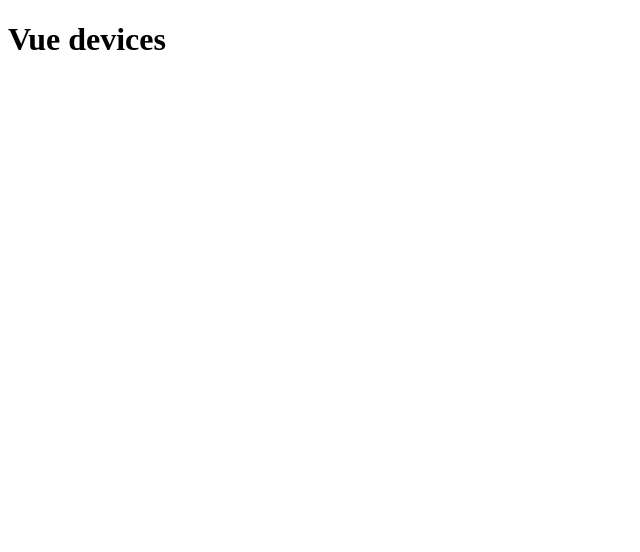
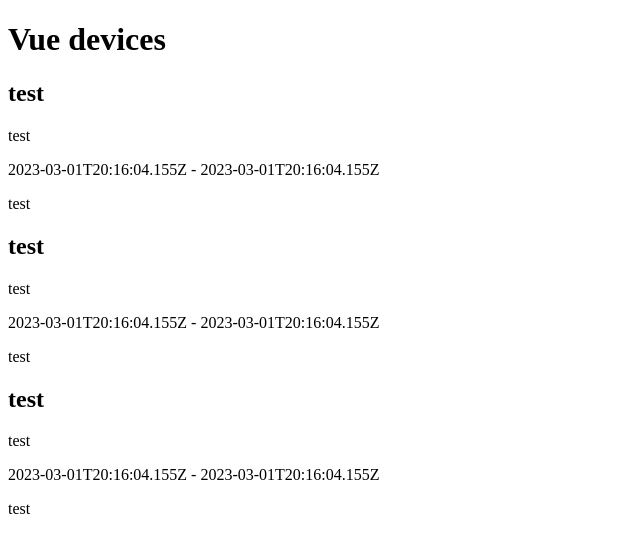
Before and after one commit to amlds/BroadCast3000, a React (Create React App) app in the folder client/: page /device in a window 1280 px wide. Shown: the top 552 px of the page, without its empty margins (0-640 px from the left). Built offline with nearby package versions, Linux system fonts and the light colour scheme.

Commit message:
Data Event, List Event

```diff
--- a/client/src/Root.tsx
+++ b/client/src/Root.tsx
@@ -2,7 +2,7 @@ import React from 'react';
 import { BrowserRouter as Router, Routes, Route } from 'react-router-dom';
 
 import Home from './views/Home';
-import Admin from './views/Admin';
+import Dashboard from './views/Dashboard';
 import Device from './views/Device';
 import NotFound from './views/NotFound';
 
@@ -11,7 +11,7 @@ const Root: React.FC = () => {
     <Router>
       <Routes>
         <Route path="/" element={<Home />} />
-        <Route path="/admin" element={<Admin />} />
+        <Route path="/dashboard" element={<Dashboard />} />
         <Route path="/device" element={<Device />} />
         <Route path="*" element={<NotFound />} />
       </Routes>
--- a/client/src/assets/index.scss
+++ b/client/src/assets/index.scss
@@ -2,6 +2,8 @@
 @import "./config/bascis";
 
 //import components
+@import "./components/listCards";
+@import "./components/cards";
 
 //import views
 @import "./views/home";
--- /dev/null
+++ b/client/src/components/CardEvent.tsx
@@ -0,0 +1,36 @@
+import React from "react";
+
+interface Props {
+  event: {
+    id: number;
+    name: string;
+    description: string;
+    start: string;
+    end: string;
+    location: string;
+    image: string;
+  };
+}
+
+const CardEvent: React.FC<Props> = (event) => {
+  const eventRef = React.useRef<HTMLDivElement>(null);
+
+  return (
+    <div>
+      <div className="cardEvent" ref={eventRef}>
+        <div className="cardEvent__content">
+          <h2 className="cardEvent__content__title">{event.event.name}</h2>
+          <p className="cardEvent__content__description">
+            {event.event.description}
+          </p>
+          <p className="cardEvent__content__start">
+            {event.event.start} - {event.event.end}
+          </p>
+          <p className="cardEvent__content__location">{event.event.location}</p>
+        </div>
+      </div>
+    </div>
+  );
+};
+
+export default CardEvent;
--- /dev/null
+++ b/client/src/components/ListCard.tsx
@@ -0,0 +1,50 @@
+import React from 'react';
+
+import Event from '../data/event.json';
+
+import CardEvent from './CardEvent';
+
+
+interface Props {
+  id: number;
+  start: string;
+}
+
+const getEventByTime = (time: string) => {
+  return Object.values(Event).filter((event: Props) => {
+    console.log(event.start);
+    console.log(time);
+    return event.start > time;
+  });
+};
+
+const ListCard: React.FC = () => {
+  let Time = new Date().toISOString();
+  const [time, setTime] = React.useState(Time);
+  const [allEvent, setAllEvent] = React.useState(getEventByTime(time));
+
+  React.useEffect(() => {
+    const interval = setInterval(() => {
+      setTime(new Date().toISOString());
+    }, 10000);
+    return () => clearInterval(interval);
+  }, [time]);
+
+  React.useEffect(() => {
+    setAllEvent(getEventByTime(time));
+  }, [time]);
+
+  return (
+    <div>
+      <div className="listCard">
+        <div className="listCard__content">
+          {Object.values(allEvent).map((event) => (
+            <CardEvent key={event.id} event={event} />
+          ))}
+        </div>
+      </div>
+    </div>
+  );
+};
+
+export default ListCard;
--- /dev/null
+++ b/client/src/data/event.json
@@ -0,0 +1,29 @@
+{
+  "event0": {
+    "id": 0,
+    "name": "test",
+    "description": "test",
+    "start": "2023-03-01T20:16:04.155Z",
+    "end": "2023-03-01T20:16:04.155Z",
+    "location": "test",
+    "image": "test"
+  },
+  "event1": {
+    "id": 1,
+    "name": "test",
+    "description": "test",
+    "start": "2023-03-01T20:16:04.155Z",
+    "end": "2023-03-01T20:16:04.155Z",
+    "location": "test",
+    "image": "test"
+  },
+  "event2": {
+    "id": 2,
+    "name": "test",
+    "description": "test",
+    "start": "2023-03-01T20:16:04.155Z",
+    "end": "2023-03-01T20:16:04.155Z",
+    "location": "test",
+    "image": "test"
+  }
+}
--- a/client/src/views/Admin.tsx
+++ b/client/src/views/Dashboard.tsx
@@ -3,7 +3,7 @@ import React from 'react';
 const Admin: React.FC = () => {
   return (
     <div>
-      <h1>Vue Admin</h1>
+      <h1>Vue Dashboard</h1>
     </div>
   );
 };
--- a/client/src/views/Device.tsx
+++ b/client/src/views/Device.tsx
@@ -1,9 +1,12 @@
 import React from 'react';
+
+import ListCard from '../components/ListCard';
 
 const Devices: React.FC = () => {
   return (
     <div>
       <h1>Vue devices</h1>
+      <ListCard />
     </div>
   );
 };
```
Also changed, not shown: client/src/assets/components/_cards.scss (added), client/src/assets/components/_listCards.scss (added).
